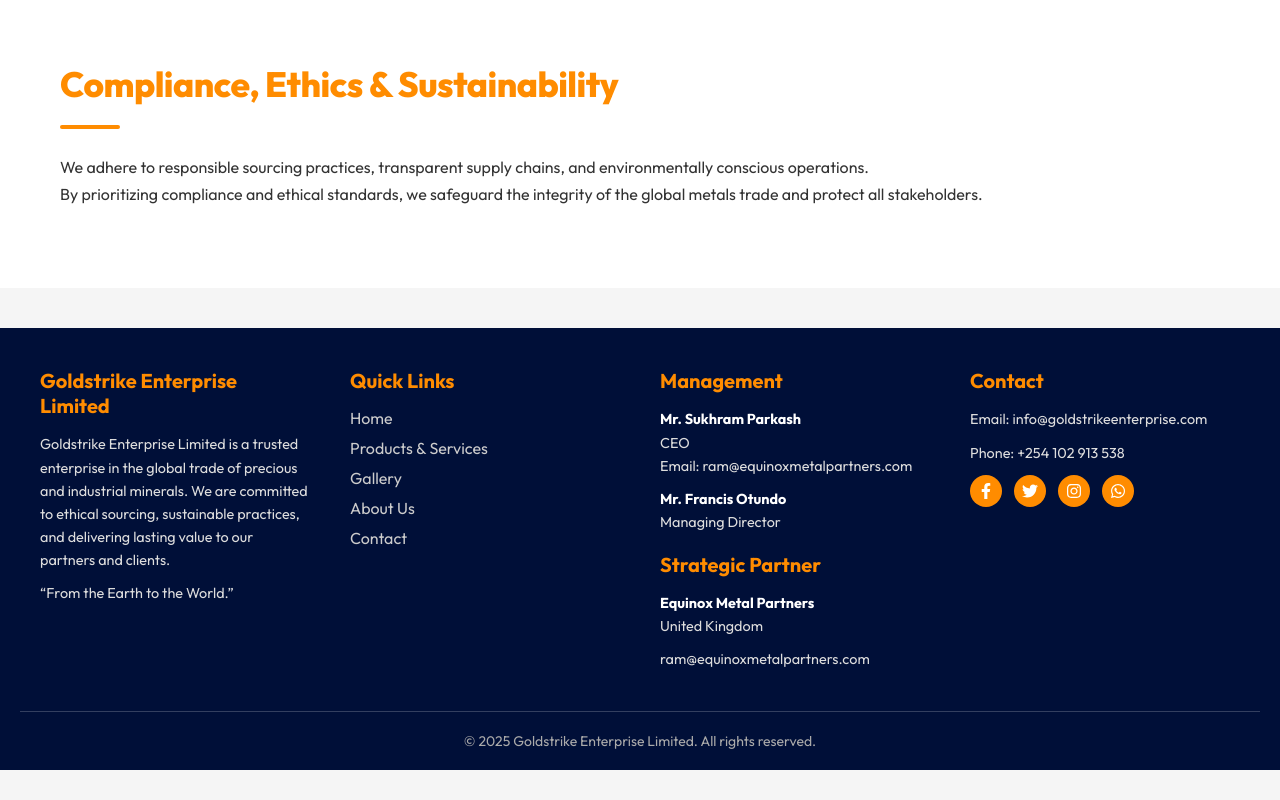
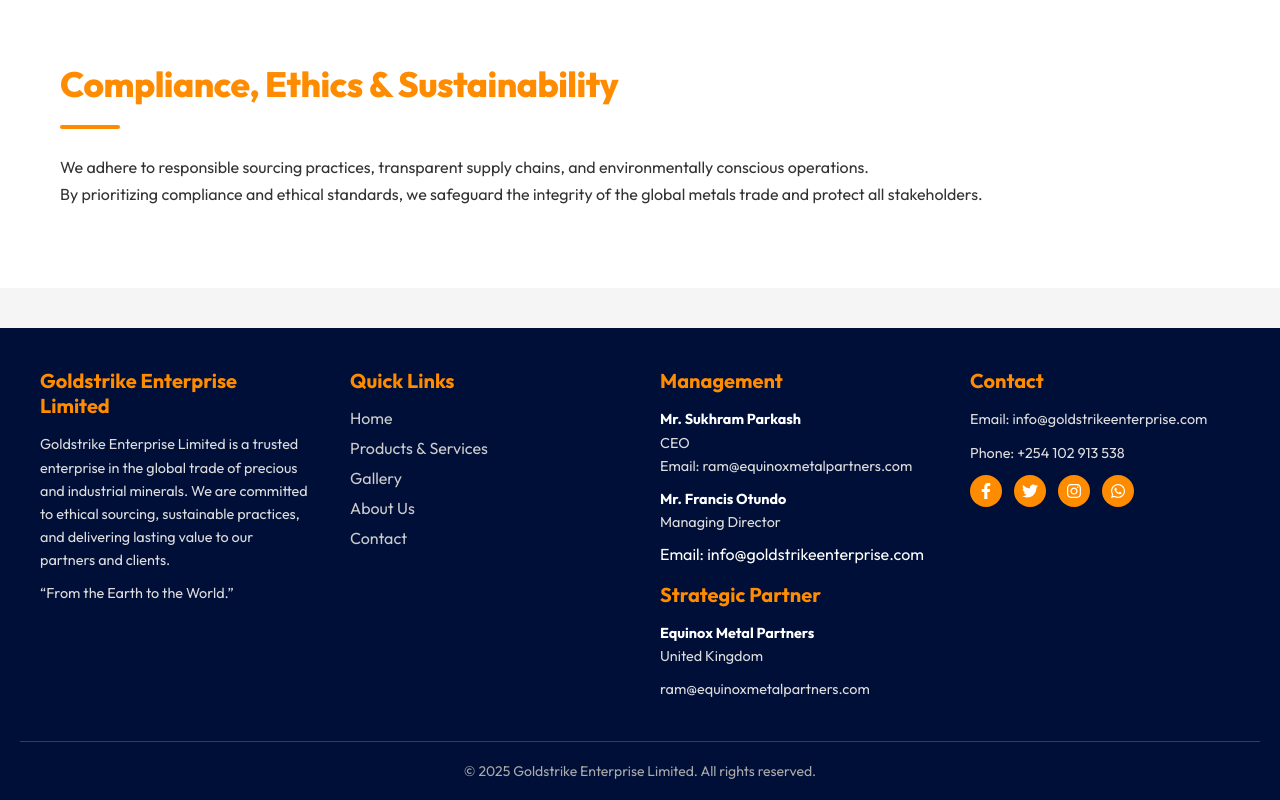
Before and after one commit to blaise-oj/cge, a React (Vite) app in the folder frontend/: page /about in a window 1280 px wide. Shown: the part 5248-6048 px from the top of the page. Before the commit the page ends 6018 px from the top, so only its background shows below. Built offline with nearby package versions, Linux system fonts and the light colour scheme; a web font is replaced by a local one.

Commit message:
6th commit

```diff
--- a/frontend/src/Components/About/About.jsx
+++ b/frontend/src/Components/About/About.jsx
@@ -68,6 +68,12 @@
           <div className="leader-mini">
             <strong>Mr. Francis Otundo</strong>
             <span>Managing Director</span>
+            <p>
+                            Email:{" "}
+                            <a href="mailto:info@goldstrikeenterprise.com">
+                                info@goldstrikeenterprise.com
+                            </a>
+                        </p>
           </div>
 
           {/* CTA BUTTON */}
--- a/frontend/src/Components/Footer/Footer.jsx
+++ b/frontend/src/Components/Footer/Footer.jsx
@@ -47,6 +47,10 @@
                             </a>
                         </p></p>
           <p><strong>Mr. Francis Otundo</strong><br />Managing Director</p>
+           Email:{" "}
+                            <a href="mailto:info@goldstrikeenterprise.com">
+                                info@goldstrikeenterprise.com
+                            </a>
 
           <h4 className="footer-subtitle">Strategic Partner</h4>
           <p>
```
